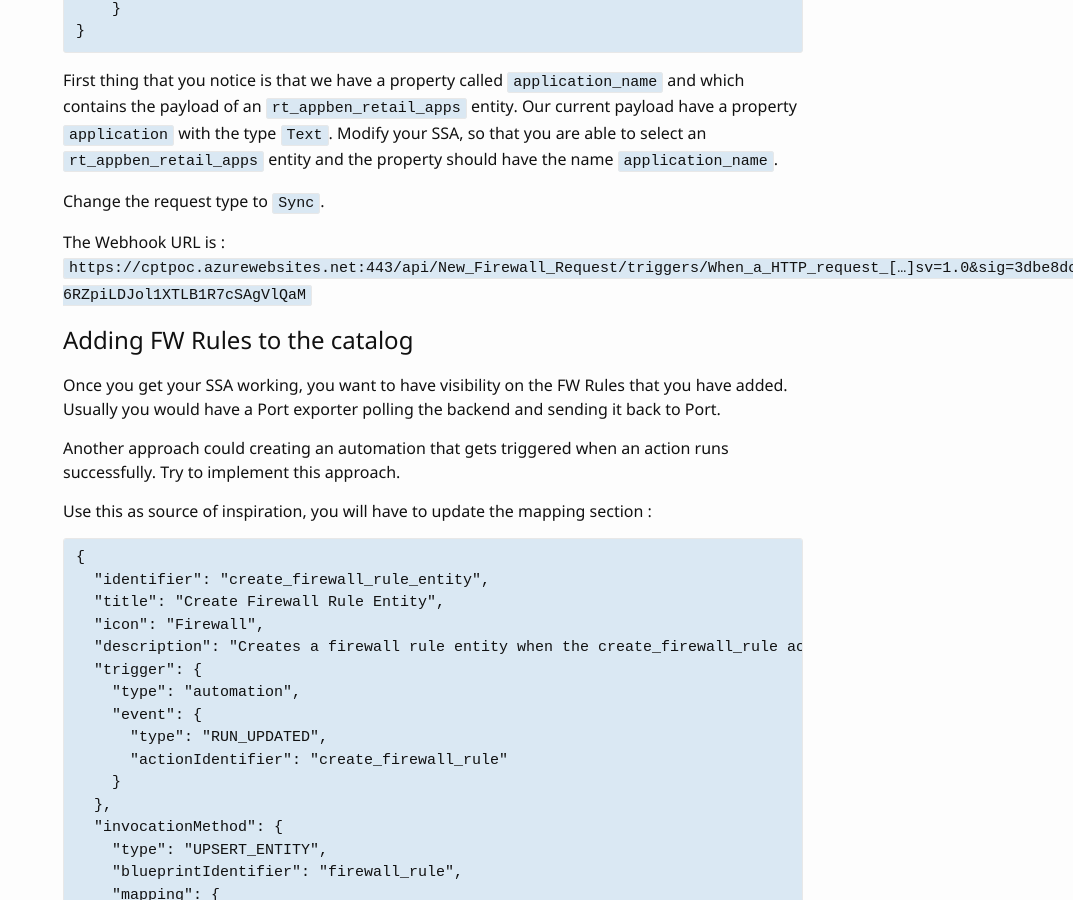
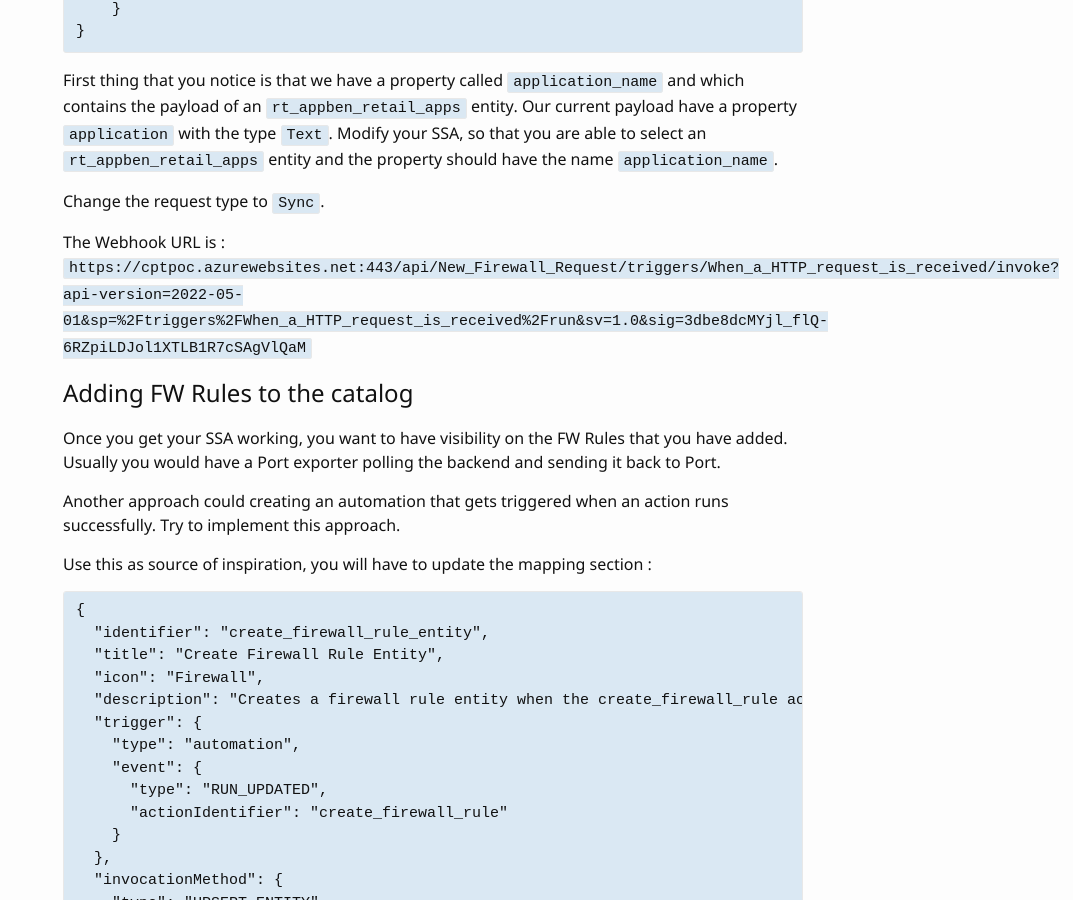
Before and after one commit to port-experimental/landg-workshop, a Jekyll site: the page built from 2-ssa-backend.md, in a window 1280 px wide and 900 px high, scrolled down 1611 px. Shown: the whole window, without its empty margins (207-1280 px from the left). Built offline with Jekyll 4.4.1, drawn with Linux system fonts in a browser that asks for light colours; part of the change alters nothing that is shown.

Commit message:
fixed webhook URL

```diff
--- a/2-ssa-backend.md
+++ b/2-ssa-backend.md
@@ -76,7 +76,7 @@ Modify your SSA, so that you are able to select an `rt_appben_retail_apps` entit
 
 Change the request type to `Sync`.
 
-The Webhook URL is : `https://cptpoc.azurewebsites.net:443/api/New_Firewall_Request/triggers/When_a_HTTP_request_[…]sv=1.0&sig=3dbe8dcMYjl_flQ-6RZpiLDJol1XTLB1R7cSAgVlQaM`
+The Webhook URL is : `https://cptpoc.azurewebsites.net:443/api/New_Firewall_Request/triggers/When_a_HTTP_request_is_received/invoke?api-version=2022-05-01&sp=%2Ftriggers%2FWhen_a_HTTP_request_is_received%2Frun&sv=1.0&sig=3dbe8dcMYjl_flQ-6RZpiLDJol1XTLB1R7cSAgVlQaM`
 
 
 ## Adding FW Rules to the catalog
```
